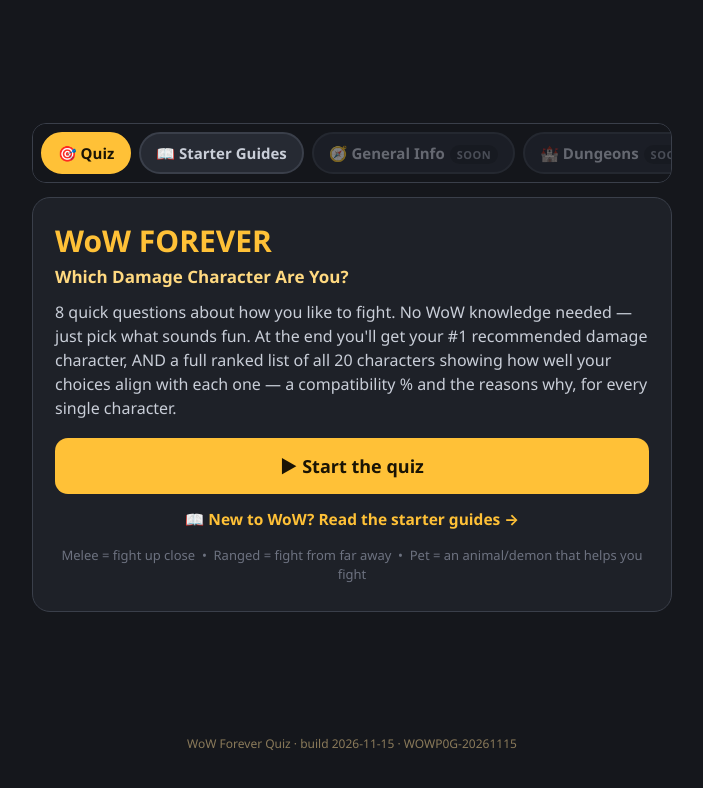
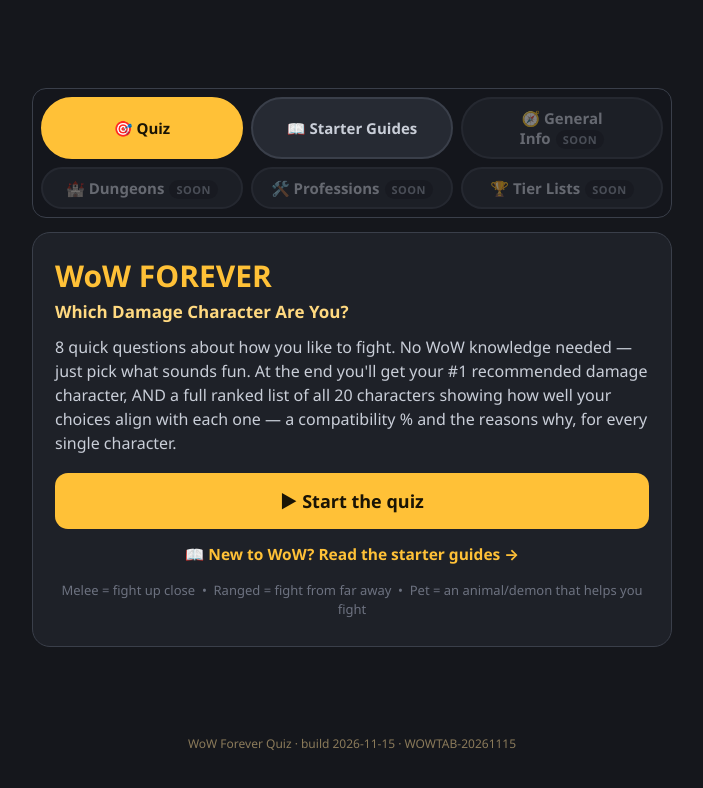
Before and after one commit to BlueDetox/WoW-Forever-Quiz, a plain HTML site: page index.html in a window 1280 px wide. Shown: the whole page, without its empty margins (288-991 px from the left). Drawn offline with Linux system fonts and the light colour scheme.

Commit message:
Add files via upload

```diff
--- a/index.html
+++ b/index.html
@@ -25,6 +25,11 @@
   .tab { flex:0 0 auto; background:#262a33; color:#c9ced8; border:2px solid #3a3f4a; border-radius:999px; padding:9px 15px; font-size:15px; font-weight:700; cursor:pointer; font-family:inherit; }
   .tab.active { background:#ffc137; border-color:#ffc137; color:#1a1405; }
   .tab.soon { opacity:.45; cursor:default; }
+  @media (min-width:700px) {
+    .tabbar { flex-wrap:wrap; overflow-x:visible; justify-content:center; }
+    .tab { flex:1 1 170px; text-align:center; }
+    .g-card, .g-group { scroll-margin-top:140px; }
+  }
   .soonTag { font-size:11px; font-weight:800; text-transform:uppercase; letter-spacing:.5px; background:#1e2128; color:#8b919e; border-radius:99px; padding:2px 7px; margin-left:5px; }
   .resultCls { color:#ffc137; font-size:15px; font-weight:700; letter-spacing:1.2px; text-transform:uppercase; }
   .resultName { font-size:36px; font-weight:800; line-height:1.15; margin:4px 0 12px; }
@@ -1070,6 +1075,6 @@ function restart(){ step = 0; answers = []; try { localStorage.removeItem('wowQu
 })();
 viewFromHash();
 </script>
-<p style="text-align:center;color:#8a7a5a;font-size:12px;margin:18px 0 8px">WoW Forever Quiz · build 2026-11-15 · WOWP0G-20261115</p>
+<p style="text-align:center;color:#8a7a5a;font-size:12px;margin:18px 0 8px">WoW Forever Quiz · build 2026-11-15 · WOWTAB-20261115</p>
 </body>
 </html>
```
